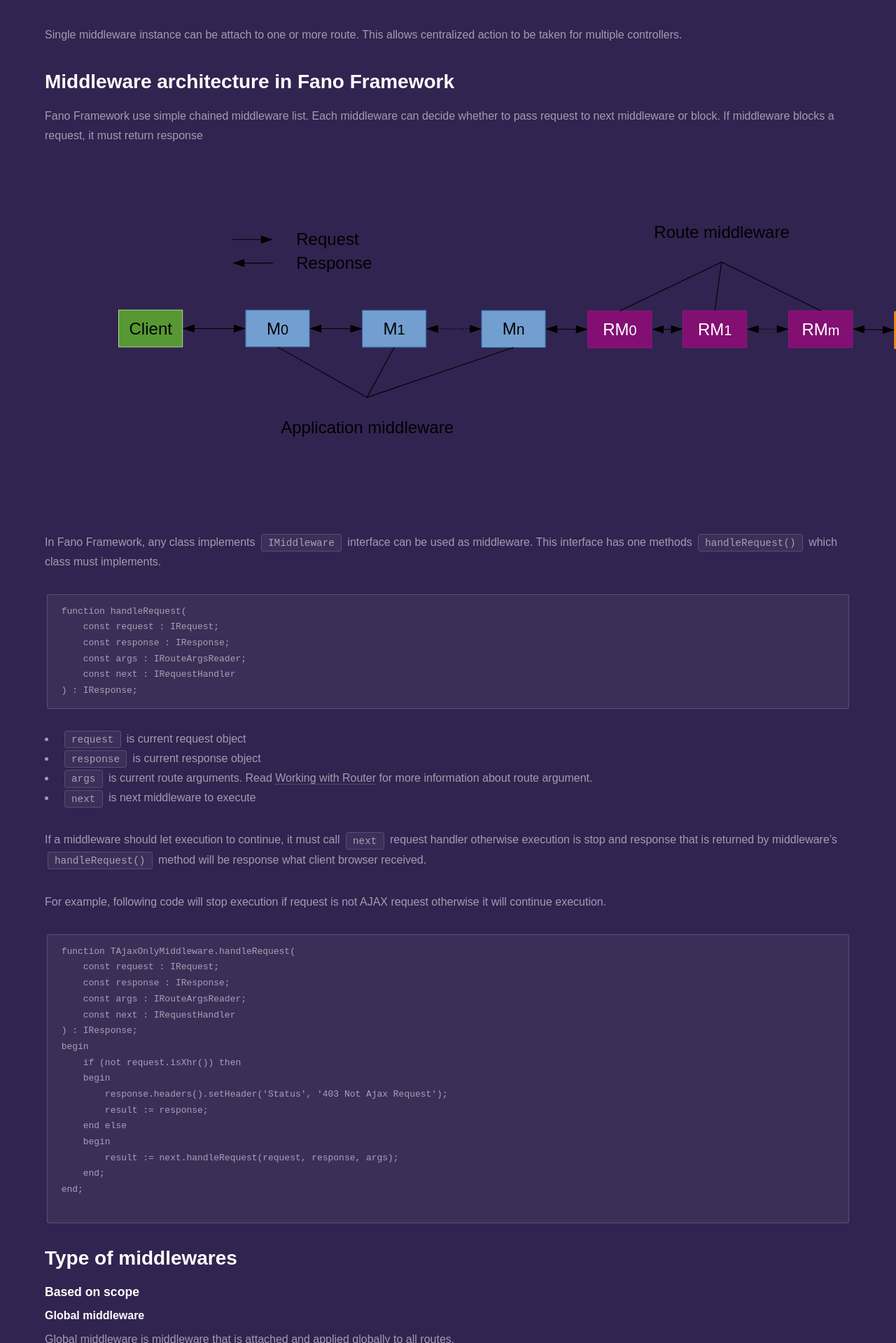
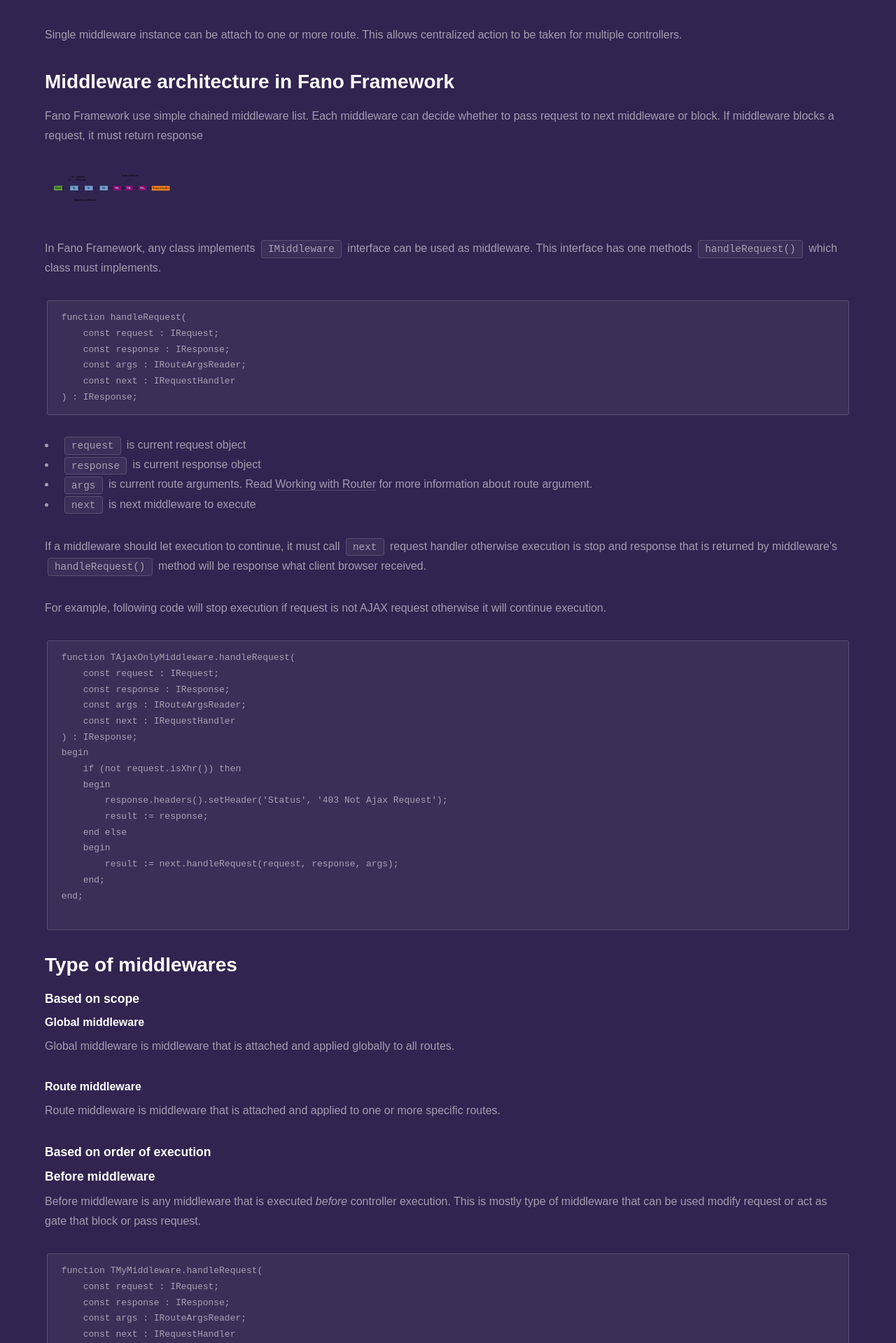
Before and after one commit to fanoframework/fanoframework.github.io, a Jekyll site: the page built from middlewares/index.md, in a window 1280 px wide. Shown: the part 490-2409 px from the top of the page at 70% size. Built offline with Jekyll 4.4.1, drawn with Linux system fonts in a browser that asks for light colours; our own code applies the rules of GitHub Pages for plain Markdown files.

Commit message:
Update index.md

```diff
--- a/middlewares/index.md
+++ b/middlewares/index.md
@@ -18,7 +18,7 @@
 
 Fano Framework use simple chained middleware list. Each middleware can decide whether to pass request to next middleware or block. If middleware blocks a request, it must return response
 
-<img src="/assets/images/middlewares.svg" alt="Middleware diagram">
+<img src="/assets/images/middlewares.svg" alt="Middleware diagram" width="200">
 
 In Fano Framework, any class implements `IMiddleware` interface can be used as middleware. This interface has one methods `handleRequest()` which class must implements.
 
```
